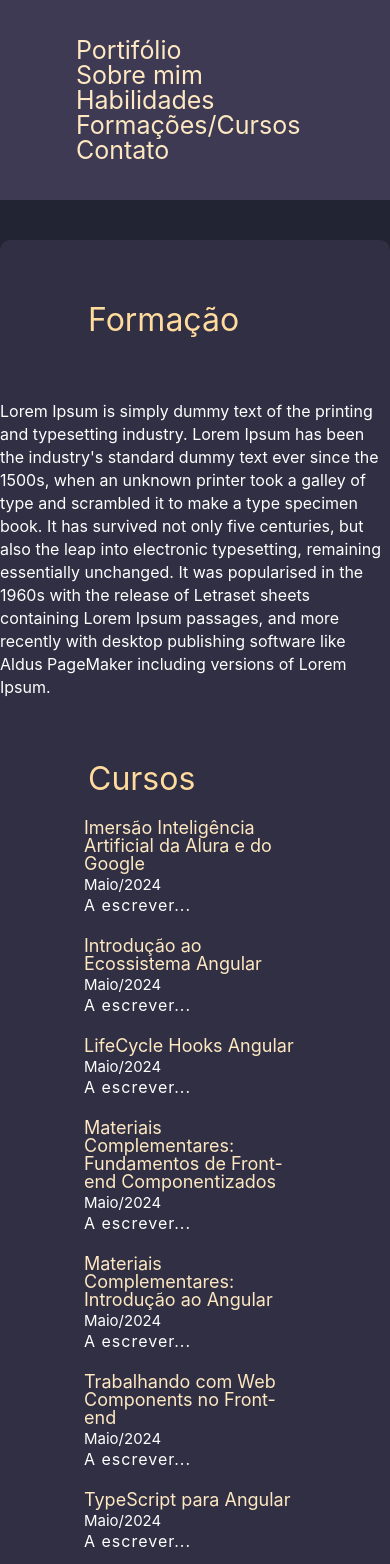
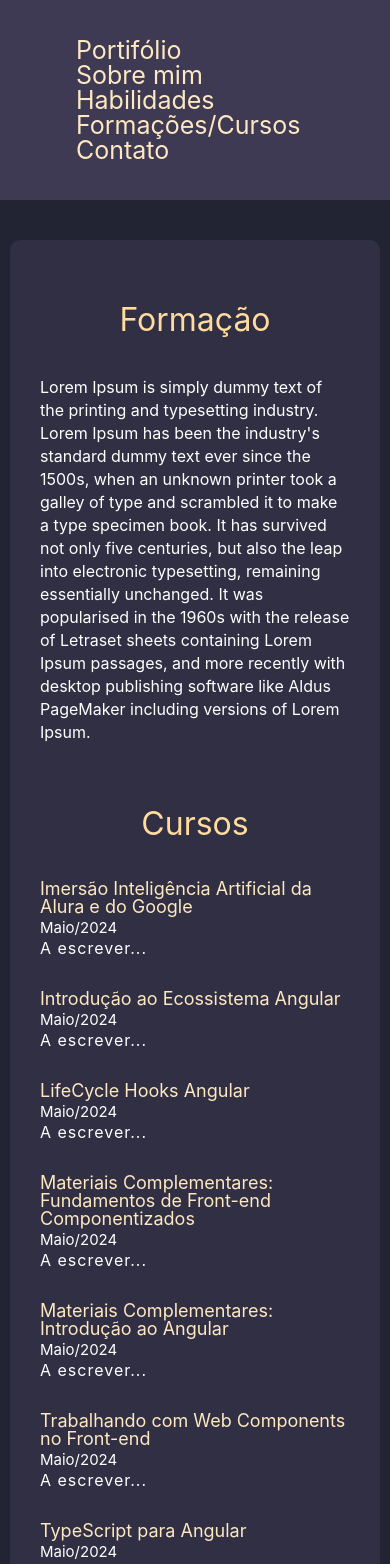
Before and after one commit to carolina-diniz/caroldiniz, an Angular app: page /formacoes in a window 390 px wide. Shown: the top 1564 px of the page. Built offline with nearby package versions, Linux system fonts and the light colour scheme.

Commit message:
add formação mobile view

```diff
--- a/src/app/core/components/cursos/cursos.component.css
+++ b/src/app/core/components/cursos/cursos.component.css
@@ -1,3 +1,4 @@
+@media screen {
   .curso {
     margin: 24px 84px;
   }
@@ -21,3 +22,24 @@
     line-height: 16px;
     color: var(--color2);
   }
+}
+
+@media screen and (max-width: 768px) {
+  .curso {
+    margin: 34px 30px;
+  }
+
+  .curso span {
+    display: block;
+    font-size: 15px;
+    margin-bottom: 5px;
+    color: var(--color2);
+  }
+
+  .curso p {
+    font-size: 16px;
+    letter-spacing: 1px;
+    line-height: 16px;
+    color: var(--color2);
+  }
+}
--- a/src/app/pages/formacao/formacao.component.css
+++ b/src/app/pages/formacao/formacao.component.css
@@ -1,3 +1,4 @@
+@media screen {
   .container {
     max-width: 874px;
     margin-bottom: 64px;
@@ -15,3 +16,33 @@
   .cursos h1 {
     margin-bottom: 0px;
   }
+}
+@media screen and (max-width: 768px) {
+  .container {
+    min-width: var(--portifolio-container-min-width-mobile);
+    max-width: var(--portifolio-container-max-width-mobile);
+    margin-left: 10px;
+    margin-right: 10px;
+    padding-top: 64px;
+    padding-bottom: 64px;
+  }
+
+  .container h1 {
+    margin: 0;
+    margin-bottom: var(--h1-margin-bottom-mobile);
+    text-align: var(--h1-text-align-mobile);
+  }
+
+  .descricao_formacao p {
+    max-width: 731px;
+    margin: var(--default-margin-edge-mobile);
+    margin-bottom: 64px;
+    color: var(--color2);
+    letter-spacing: var(--letter-spacing);
+    line-height: var(--line-height-container);
+  }
+
+  .cursos h1 {
+    margin-bottom: 40px;
+  }
+}
```
Lines whose indentation alone changed are shown as unchanged.
